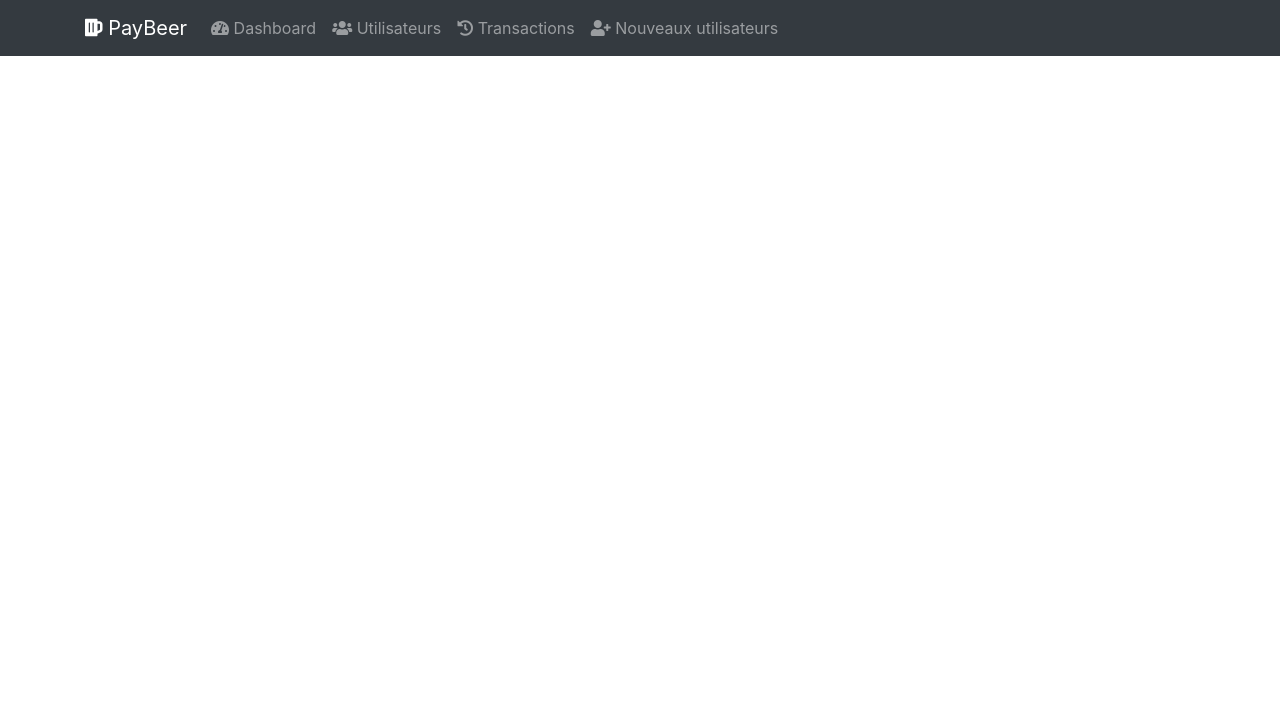
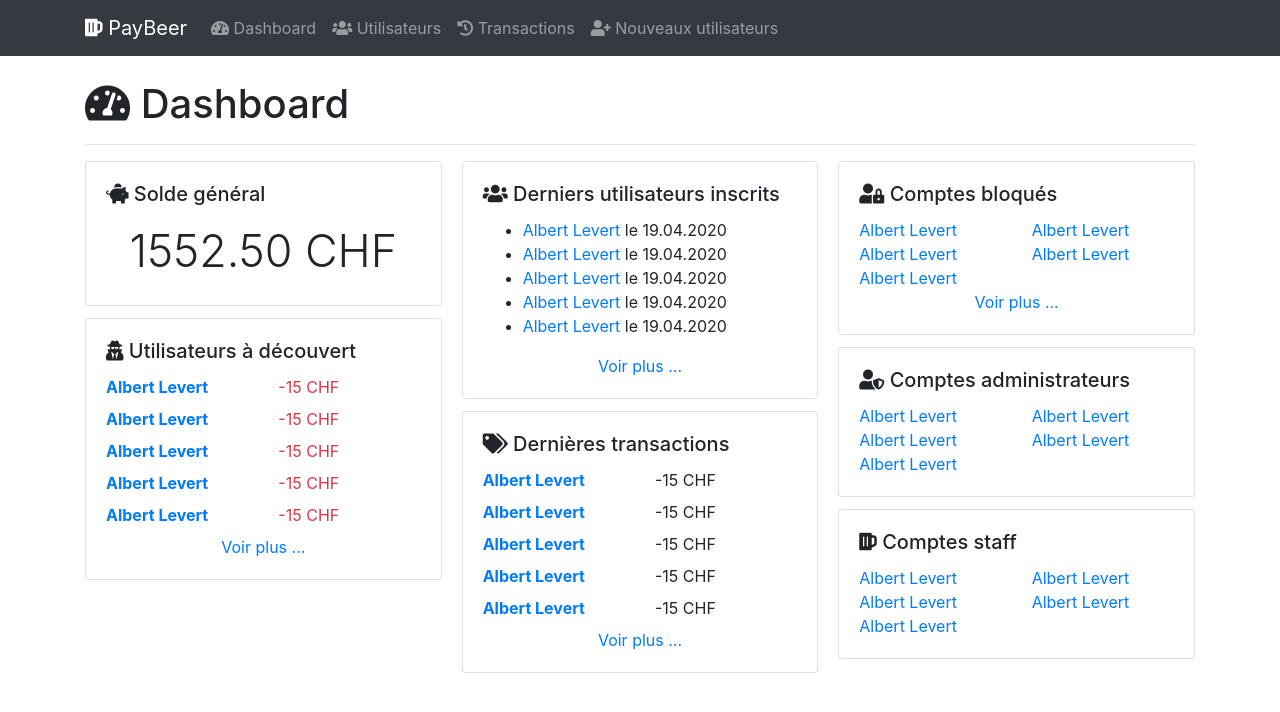
Before and after one commit to HEIGVD-PRO-A-10/PayBeer, a Symfony app: template templates/home.html.twig in a window 1280 px wide. Shown: the top 712 px of the page. Run offline with Twig, Linux system fonts and the light colour scheme; the template is opened without the code that fills it, so the values that code supplies are empty; some libraries are stand-ins or nearby versions.

Commit message:
Dashboard layout

```diff
--- a/templates/home.html.twig
+++ b/templates/home.html.twig
@@ -1 +1,114 @@
 {% extends "layout.html.twig" %}
+
+{% block main %}
+    <h1><i class="fa fa-tachometer-alt"></i> Dashboard</h1>
+    <hr>
+    <div class="card-columns">
+        <div class="card">
+            <div class="card-body">
+                <h5 class="card-title"><i class="fa fa-piggy-bank"></i> Solde général</h5>
+                <p class="card-text lead text-center" style="font-size: 2.8rem">1552.50 CHF</p>
+            </div>
+        </div>
+        <div class="card">
+            <div class="card-body">
+                <h5 class="card-title"><i class="fa fa-user-secret"></i> Utilisateurs à découvert</h5>
+                <div class="card-text">
+                    <div class="row">
+                        <dt class="col-6"><a href="#">Albert Levert</a></dt>
+                        <dd class="col-6 text-danger">-15 CHF</dd>
+                        <dt class="col-6"><a href="#">Albert Levert</a></dt>
+                        <dd class="col-6 text-danger">-15 CHF</dd>
+                        <dt class="col-6"><a href="#">Albert Levert</a></dt>
+                        <dd class="col-6 text-danger">-15 CHF</dd>
+                        <dt class="col-6"><a href="#">Albert Levert</a></dt>
+                        <dd class="col-6 text-danger">-15 CHF</dd>
+                        <dt class="col-6"><a href="#">Albert Levert</a></dt>
+                        <dd class="col-6 text-danger">-15 CHF</dd>
+                    </div>
+                    <p class="text-center" style="margin: 0;"><a href="#">Voir plus ...</a></p>
+                </div>
+            </div>
+        </div>
+        <div class="card">
+            <div class="card-body">
+                <h5 class="card-title"><i class="fa fa-users"></i> Derniers utilisateurs inscrits</h5>
+                <div class="card-text">
+                    <ul>
+                        <li><a href="#">Albert Levert</a> le 19.04.2020</li>
+                        <li><a href="#">Albert Levert</a> le 19.04.2020</li>
+                        <li><a href="#">Albert Levert</a> le 19.04.2020</li>
+                        <li><a href="#">Albert Levert</a> le 19.04.2020</li>
+                        <li><a href="#">Albert Levert</a> le 19.04.2020</li>
+                    </ul>
+                    <p class="text-center" style="margin: 0;"><a href="{{ path('user_list_new') }}">Voir plus ...</a>
+                    </p>
+                </div>
+            </div>
+        </div>
+        <div class="card">
+            <div class="card-body">
+                <h5 class="card-title"><i class="fa fa-tags"></i> Dernières transactions</h5>
+                <div class="card-text">
+                    <div class="row">
+                        <dt class="col-6"><a href="#">Albert Levert</a></dt>
+                        <dd class="col-6">-15 CHF</dd>
+                        <dt class="col-6"><a href="#">Albert Levert</a></dt>
+                        <dd class="col-6">-15 CHF</dd>
+                        <dt class="col-6"><a href="#">Albert Levert</a></dt>
+                        <dd class="col-6">-15 CHF</dd>
+                        <dt class="col-6"><a href="#">Albert Levert</a></dt>
+                        <dd class="col-6">-15 CHF</dd>
+                        <dt class="col-6"><a href="#">Albert Levert</a></dt>
+                        <dd class="col-6">-15 CHF</dd>
+                    </div>
+                    <p class="text-center" style="margin: 0;"><a href="{{ path('history') }}">Voir plus ...</a></p>
+                </div>
+            </div>
+        </div>
+        <div class="card">
+            <div class="card-body">
+                <h5 class="card-title"><i class="fa fa-user-lock"></i> Comptes bloqués</h5>
+                <div class="card-text">
+                    <div class="row">
+                        <div class="col-6"><a href="#">Albert Levert</a></div>
+                        <div class="col-6"><a href="#">Albert Levert</a></div>
+                        <div class="col-6"><a href="#">Albert Levert</a></div>
+                        <div class="col-6"><a href="#">Albert Levert</a></div>
+                        <div class="col-6"><a href="#">Albert Levert</a></div>
+                    </div>
+                    <p class="text-center" style="margin: 0;"><a href="{{ path('history') }}">Voir plus ...</a></p>
+                </div>
+            </div>
+        </div>
+        <div class="card">
+            <div class="card-body">
+                <h5 class="card-title"><i class="fa fa-user-shield"></i> Comptes administrateurs</h5>
+                <div class="card-text">
+                    <div class="row">
+                        <div class="col-6"><a href="#">Albert Levert</a></div>
+                        <div class="col-6"><a href="#">Albert Levert</a></div>
+                        <div class="col-6"><a href="#">Albert Levert</a></div>
+                        <div class="col-6"><a href="#">Albert Levert</a></div>
+                        <div class="col-6"><a href="#">Albert Levert</a></div>
+                    </div>
+                </div>
+            </div>
+        </div>
+        <div class="card">
+            <div class="card-body">
+                <h5 class="card-title"><i class="fa fa-beer"></i> Comptes staff</h5>
+                <div class="card-text">
+                    <div class="row">
+                        <div class="col-6"><a href="#">Albert Levert</a></div>
+                        <div class="col-6"><a href="#">Albert Levert</a></div>
+                        <div class="col-6"><a href="#">Albert Levert</a></div>
+                        <div class="col-6"><a href="#">Albert Levert</a></div>
+                        <div class="col-6"><a href="#">Albert Levert</a></div>
+                    </div>
+                </div>
+            </div>
+        </div>
+    </div>
+
+{% endblock %}
--- a/templates/layout.html.twig
+++ b/templates/layout.html.twig
@@ -12,6 +12,7 @@
     <!-- Bootstrap core CSS -->
     <link href="{{ asset('css/bootstrap.min.css') }}" rel="stylesheet">
     <link href="{{ asset('css/all.min.css') }}" rel="stylesheet">
+    <link href="{{ asset('css/style.css') }}" rel="stylesheet">
     {% block stylesheets %}{% endblock %}
 
     <meta name="theme-color" content="#563d7c">
```
Also changed, not shown: public/css/style.css (added).
